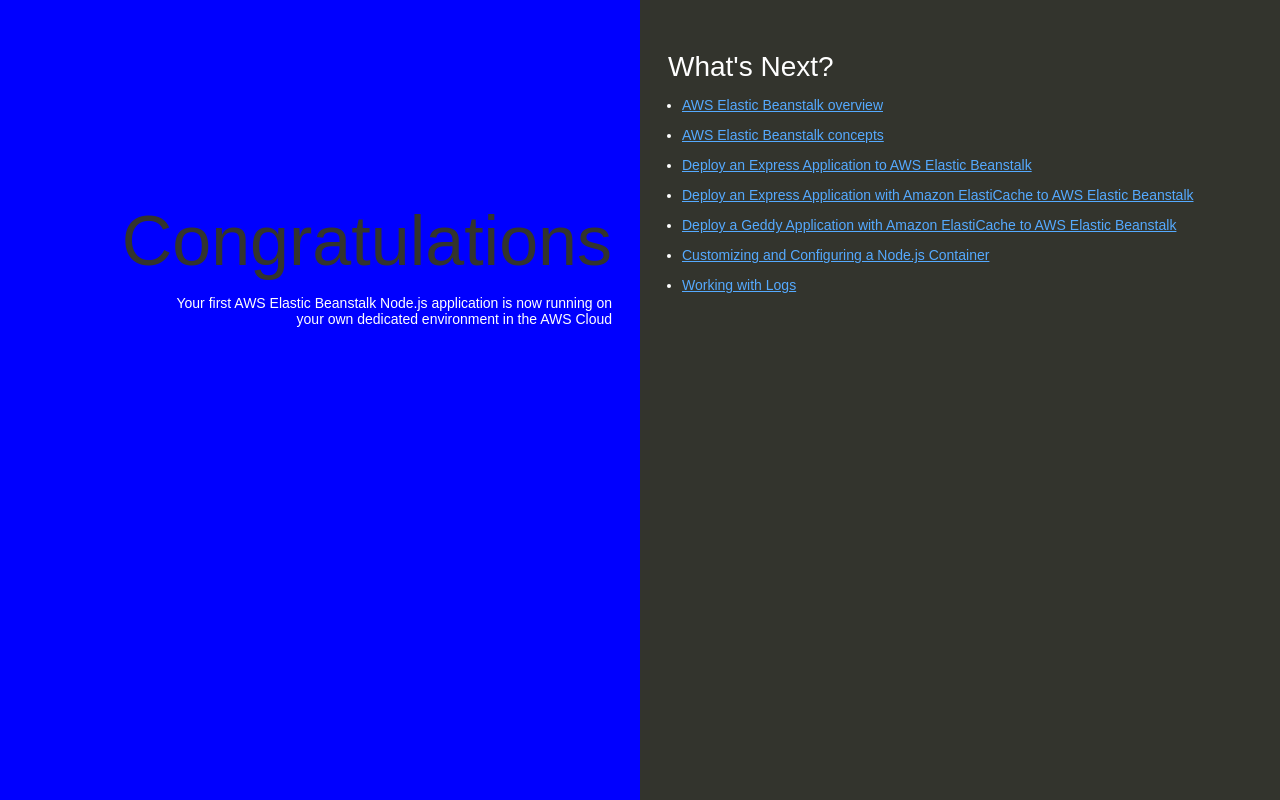
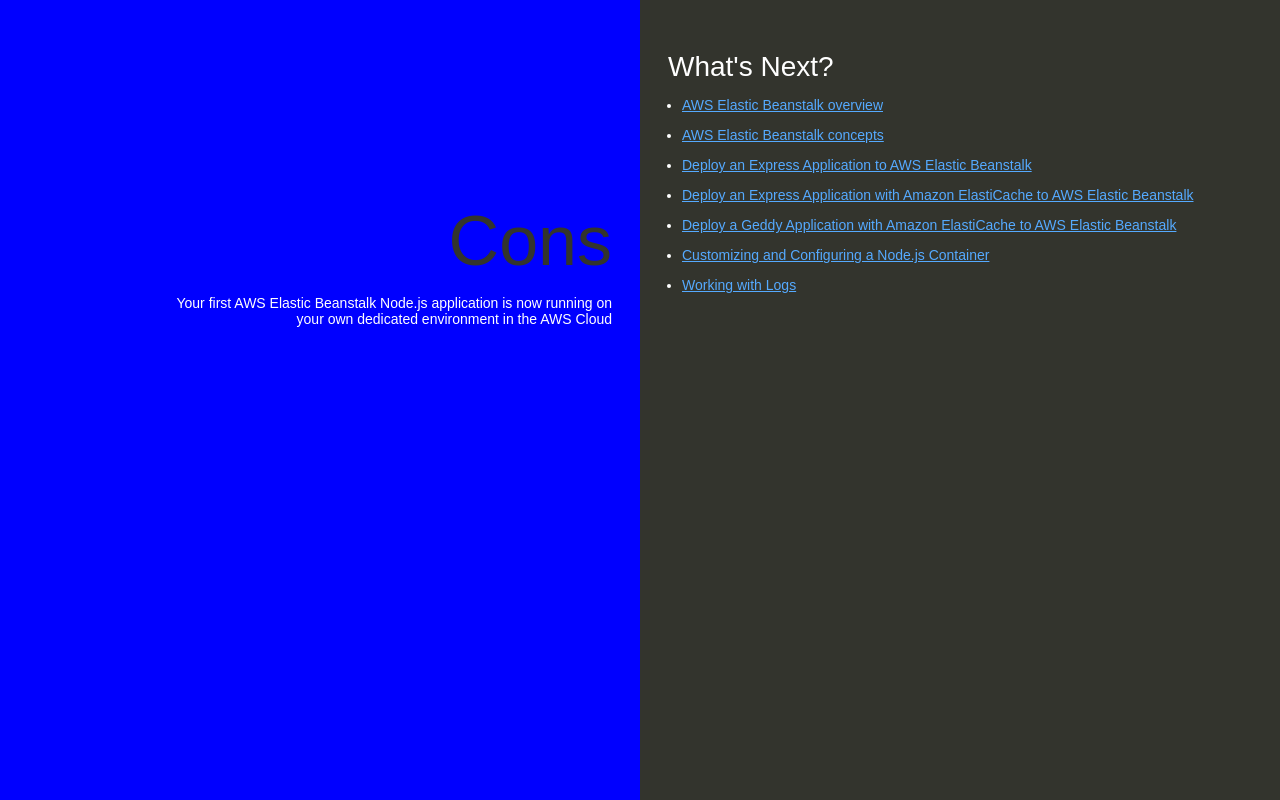
Before and after one commit to lezboyer/nodejs-v2-blue, a website: page index.html in a window 1280 px wide. Drawn offline with Linux system fonts and the light colour scheme.

Commit message:
Update index.html change Congratulations to Cons

```diff
--- a/index.html
+++ b/index.html
@@ -74,7 +74,7 @@
   </head>
   <body>
     <div class="textColumn">
-      <h1>Congratulations</h1>
+      <h1>Cons</h1>
       <p>Your first AWS Elastic Beanstalk Node.js application is now running on your own dedicated environment in the AWS Cloud</p>
     </div>
     <div class="linksColumn">
```
